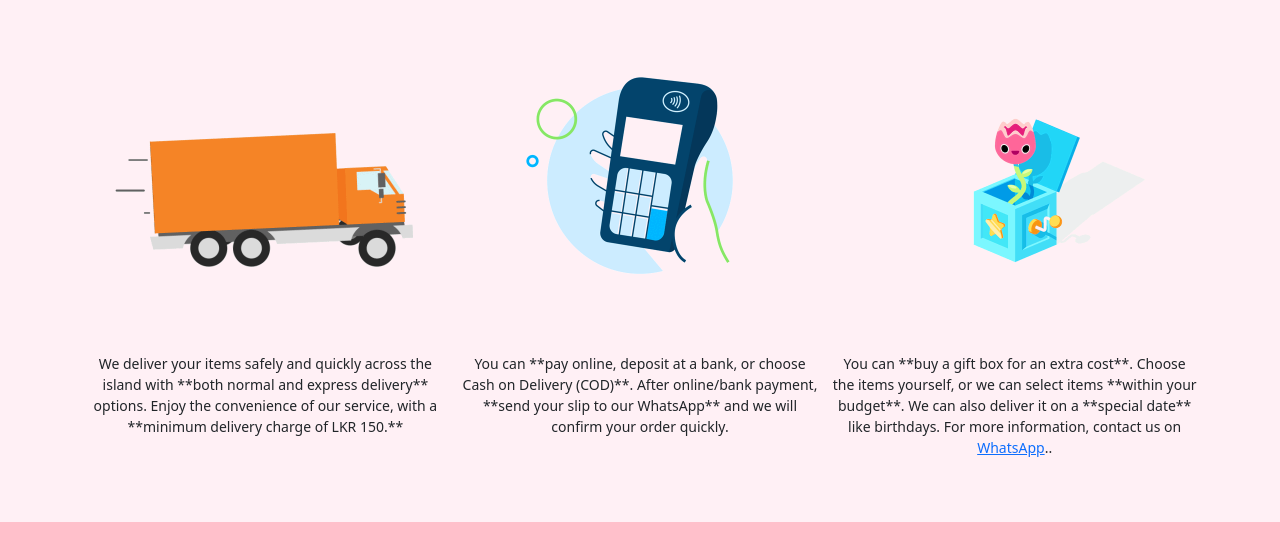
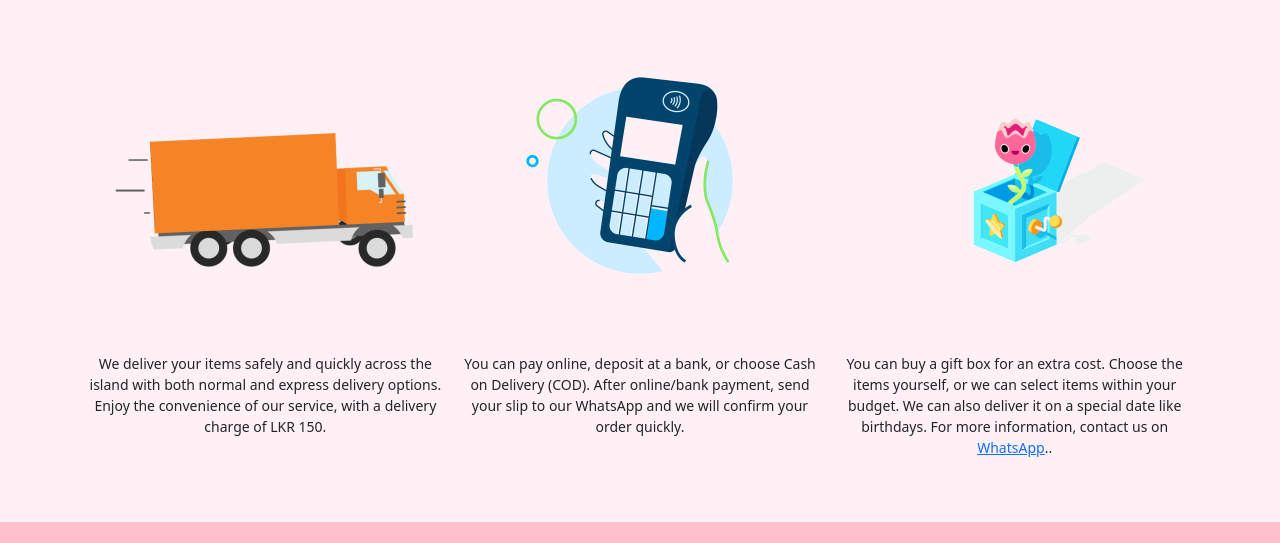
Before and after one commit to kxavindu/candy_box, a plain HTML site: page index.html in a window 1280 px wide. Shown: the part 1595-2138 px from the top of the page. Drawn offline with nearby package versions, Linux system fonts and the light colour scheme.

Commit message:
Update index.html

```diff
--- a/index.html
+++ b/index.html
@@ -243,13 +243,14 @@
 
 
 
+
 <div class="container my-5 text-center">
   <div class="row justify-content-center align-items-start gx-2">
       <!-- Payment -->
     <div class="col-12 col-md-6 col-lg-4 d-flex flex-column align-items-center">
       <h2 class="mb-3 highlight-title" style="font-size:1.2rem; font-weight:700; color:#111010;"  >Island-Wide Delivery</h2> <!-- increased bottom margin -->
       <img src="web_images/dlm-ezgif.com-gif-maker.gif" class="img-fluid my-3" style="max-width:400px;" alt="Payment GIF">
-      <p class="small mt-2">We deliver your items safely and quickly across the island with **both normal and express delivery** options. Enjoy the convenience of our service, with a **minimum delivery charge of LKR 150.**</p>
+      <p class="small mt-2">We deliver your items safely and quickly across the island with both <span class="semi-bold"> normal and express delivery </span> options. Enjoy the convenience of our service, with a <span class="semi-bold" > delivery charge of LKR 150.</span> </p>
     </div>
 
 
@@ -257,21 +258,20 @@
     <div class="col-12 col-md-6 col-lg-4 d-flex flex-column align-items-center">
       <h5 class="mb-3 highlight-title" style="font-size:1.2rem; font-weight:700; color:#111010;"    >Secure Payment</h5>
       <img src="web_images/pymn-ezgif.com-gif-maker.gif" class="img-fluid my-3" style="max-width:400px;" alt="Delivery GIF">
-      <p class="small mt-2"> You can **pay online, deposit at a bank, or choose Cash on Delivery (COD)**. After online/bank payment, **send your slip to our WhatsApp** and we will confirm your order quickly.</p>
+      <p class="small mt-2"> You can <span class="semi-bold" >pay online, deposit at a bank, or choose Cash on Delivery (COD)</span>. After online/bank payment, <span class="semi-bold" >send your slip to our WhatsApp</span> and we will confirm your order quickly.</p>
     </div>
 
     <!-- Gift Box -->
     <div class="col-12 col-md-6 col-lg-4 d-flex flex-column align-items-center">
       <h5 class="mb-3 highlight-title" style="font-size:1.2rem; font-weight:700; color:#111010;"    >Gift Surprises</h5>
       <img src="web_images/jkrenm.gif" class="img-fluid my-3" style="max-width:400px;" alt="Gift Box GIF">
-      <p class="small mt-2">You can **buy a gift box for an extra cost**. Choose the items yourself, or we can select items **within your budget**.
-  We can also deliver it on a **special date** like birthdays.
+      <p class="small mt-2"> You can buy a gift box for an <span class="semi-bold" >extra cost</span>. Choose the items yourself, or we can select items within your budget.
+  We can also <span class="semi-bold" >deliver it on a special date</span> like birthdays.
   For more information, contact us on <a href="https://wa.me/+96771440701?text=Hello,%20I%20would%20like%20to%20know%20more%20about%20your%20gift%20boxes." target="_blank">WhatsApp</a>.</a>.</p>
     </div>
 
   </div>
 </div>
-
 
 
 
```
